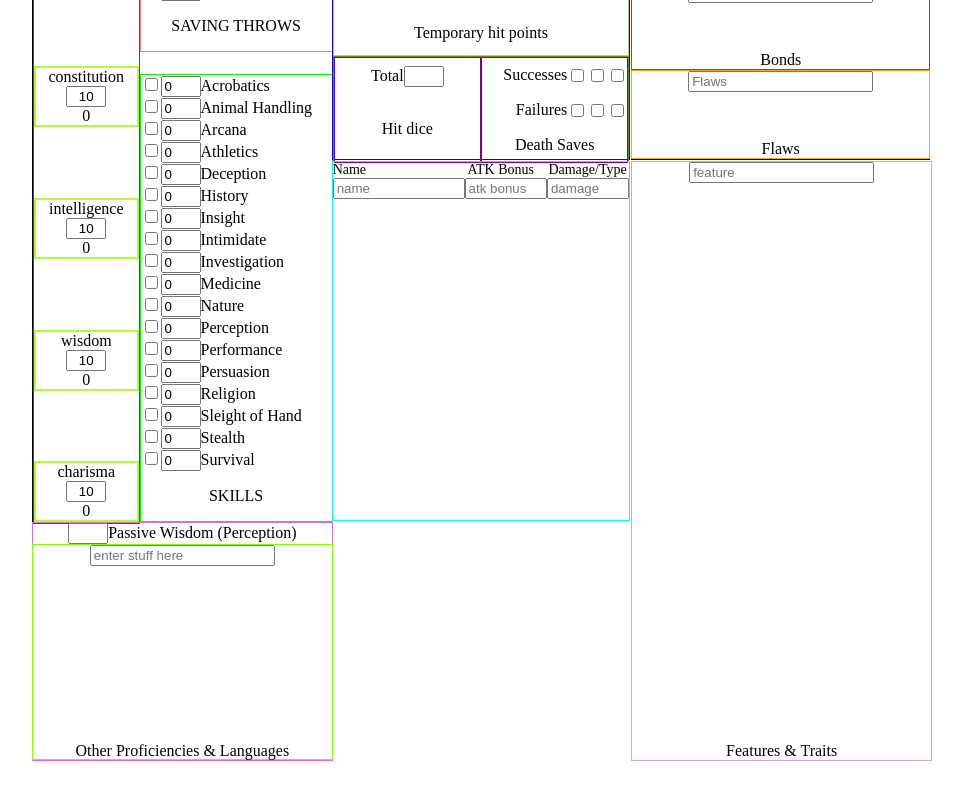
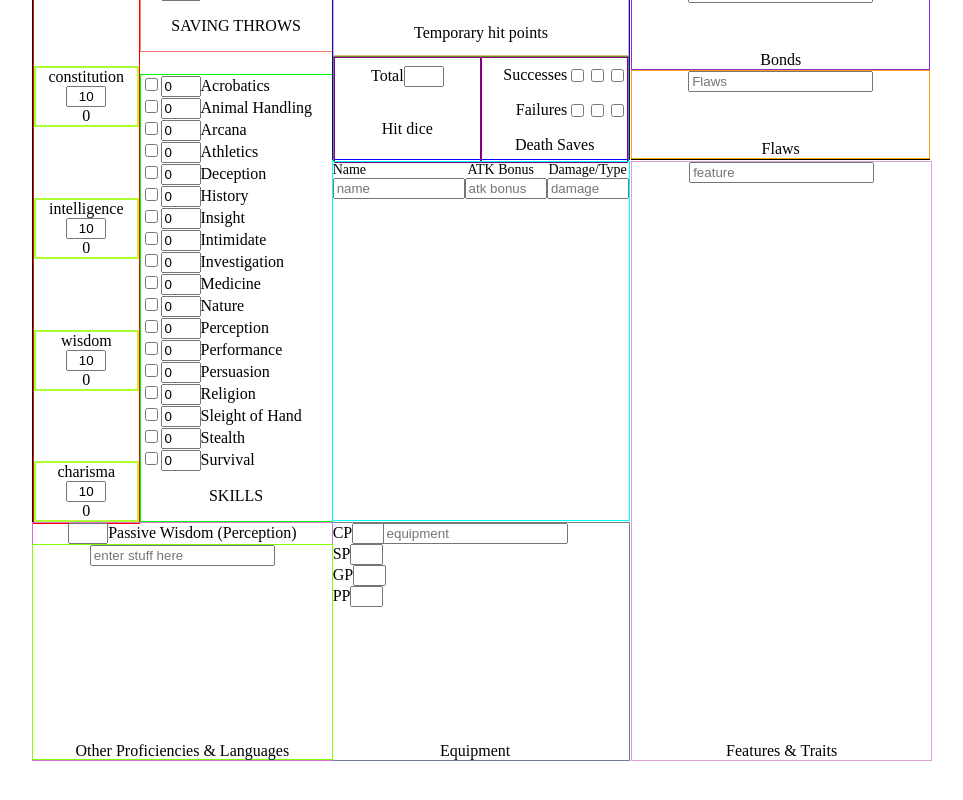
Before and after one commit to PavelVysh/dndCharGenerator, a React (Create React App) app: page / in a window 1280 px wide. Shown: the part 346-1146 px from the top of the page, without its empty margins (159-1122 px from the left). Built offline with nearby package versions, Linux system fonts and the light colour scheme.

Commit message:
main grid finished

```diff
--- a/public/styles.css
+++ b/public/styles.css
@@ -273,3 +273,18 @@ input[type="number"] {
 .font-size-14 {
     font-size: 14px;
 }
+.equipment {
+    border: 1px solid slategrey;
+}
+.equipment-items {
+    position: relative;
+    display: flex;
+    flex-direction: column;
+    align-items: center;
+    height: 100%;
+    width: 60%;
+}
+.float-left {
+    float: left;
+    display: inline;
+}
--- a/src/components/charCreationComponents/charCreationMain.jsx
+++ b/src/components/charCreationComponents/charCreationMain.jsx
@@ -5,6 +5,7 @@ import PIBF from "./PIBF";
 import Languages from "./subParts/languages";
 import Features from "./subParts/features";
 import Attacks from "./attacks";
+import Equipment from "./subParts/equipment";
 
 function CharCreationMain() {
     return (<div className="main">
@@ -14,6 +15,7 @@ function CharCreationMain() {
         <Languages />
         <Features />
         <Attacks />
+        <Equipment />
     </div>);
 }
 
--- /dev/null
+++ b/src/components/charCreationComponents/subParts/equipment.jsx
@@ -0,0 +1,40 @@
+import React, { useState } from "react";
+import Money from "./money";
+
+function Equipment() {
+
+    const [equip, setEquip] = useState([]);
+
+    function enter(event) {
+        if (event.key === "Enter") {
+            const value = event.target.value;
+            setEquip(prev => [...prev, value])
+            event.target.value = "";
+        }
+    }
+
+    function remove(index) {
+        setEquip(prev => prev.filter((_, i) => i !== index));
+    }
+
+    return <div className="equipment">
+        <div className="money float-left">
+            <Money curr="CP" />
+            <Money curr="SP" />
+            <Money curr="GP" />
+            <Money curr="PP" />
+        </div>
+        <div className="equipment-items">
+            <input placeholder="equipment" onKeyDown={enter} name="equipment"></input>
+            <p className="center zero-margin">Equipment</p>
+            {equip.map((item, index) => {
+                return <div key={index}>
+                    <p className="zero-margin inline">{item}</p>
+                    <button onClick={() => remove(index)}>Remove</button>
+                </div>
+            })}
+        </div>
+    </div>
+}
+
+export default Equipment;
--- /dev/null
+++ b/src/components/charCreationComponents/subParts/money.jsx
@@ -0,0 +1,10 @@
+import React from "react";
+
+function Money(props) {
+    return <div>
+        <label htmlFor="currency">{props.curr}</label>
+        <input size={1} name={props.curr}></input>
+    </div>
+}
+
+export default Money;
```
